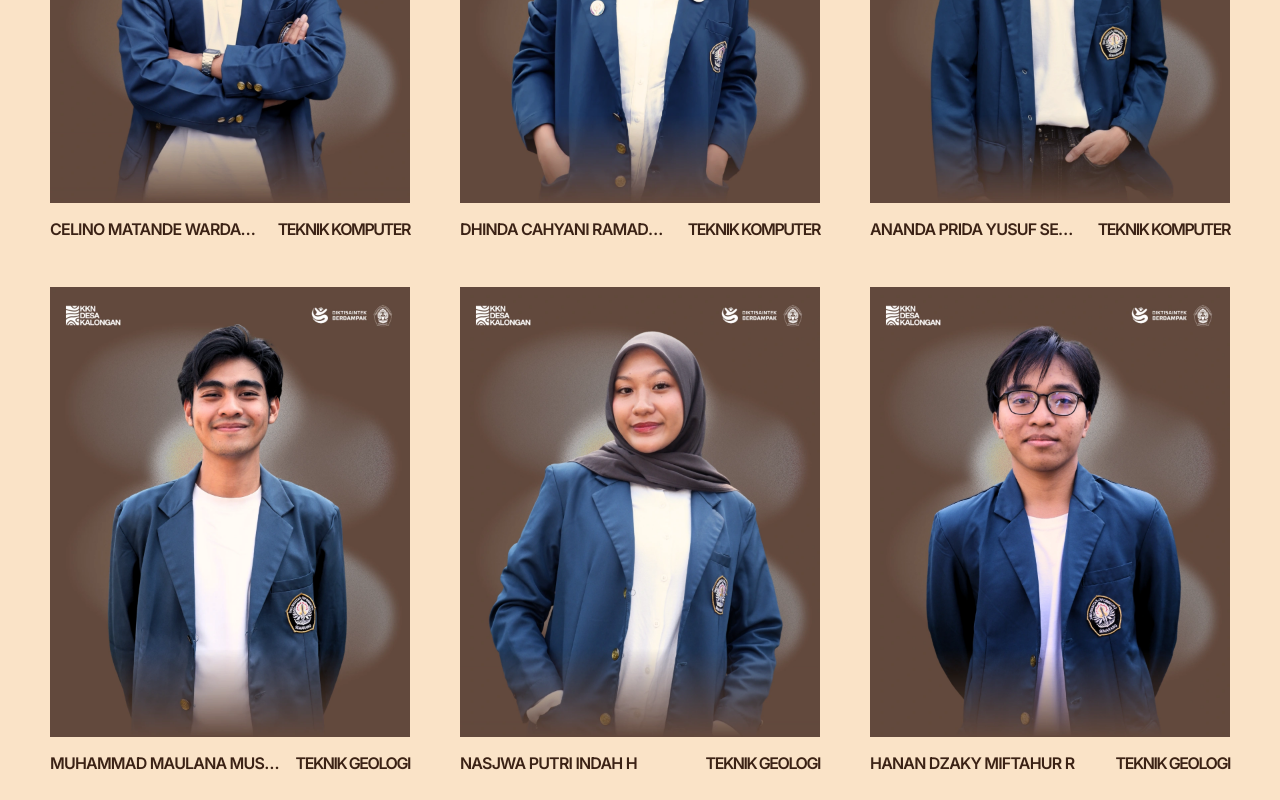
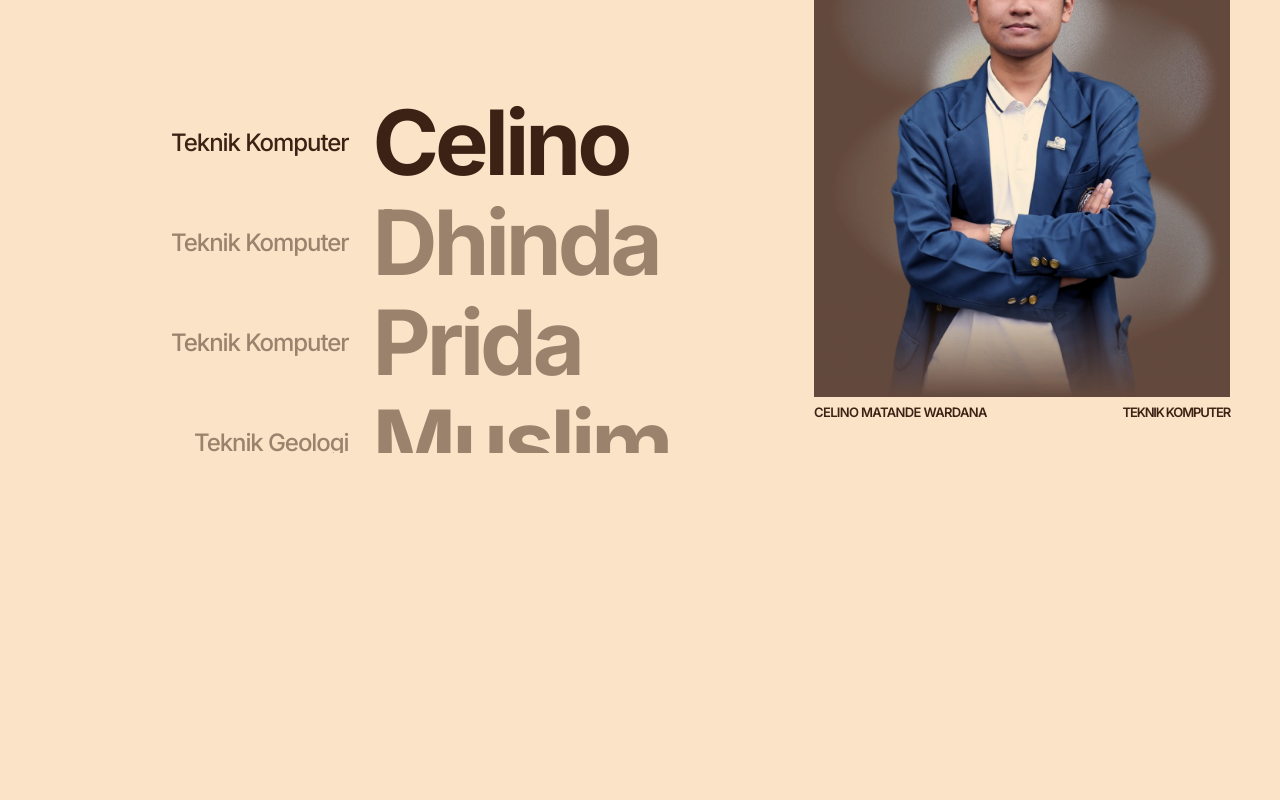
Before and after one commit to Celllzzz/SAKA-SiagaBencanaKalongan, a Next.js app: page /tentang in a window 1280 px wide. Shown: the part 4660-5460 px from the top of the page. Built offline with nearby package versions, Linux system fonts and the light colour scheme.

Commit message:
feat(tentang): redesign TeamSection with interactive sticky scroll for desktop

```diff
--- a/src/components/tentang/team-section.tsx
+++ b/src/components/tentang/team-section.tsx
@@ -1,90 +1,234 @@
+"use client";
+
+import { useState, useEffect, useRef } from "react";
 import Image from "next/image";
 
 const TEAM_MEMBERS = [
-  // Baris 1
-  { name: "Celino Matande Wardana", role: "Teknik Komputer", image: "celino.webp" },
-  { name: "Dhinda Cahyani Ramadhani", role: "Teknik Komputer", image: "dhinda.webp" },
-  { name: "Ananda Prida Yusuf Septiawan", role: "Teknik Komputer", image: "ananda prida.webp" },
+  // Teknik Komputer
+  { name: "Celino", fullName: "Celino Matande Wardana", role: "Teknik Komputer", image: "celino.webp" },
+  { name: "Dhinda", fullName: "Dhinda Cahyani Ramadhani", role: "Teknik Komputer", image: "dhinda.webp" },
+  { name: "Prida", fullName: "Ananda Prida Yusuf Septiawan", role: "Teknik Komputer", image: "ananda prida.webp" },
 
-  // Baris 2
-  { name: "Muhammad Maulana Muslim", role: "Teknik Geologi", image: "muslim.webp" },
-  { name: "Nasjwa Putri Indah H", role: "Teknik Geologi", image: "nasjwa.webp" },
-  { name: "Hanan Dzaky Miftahur R", role: "Teknik Geologi", image: "handza.webp" },
+  // Teknik Geologi
+  { name: "Muslim", fullName: "Muhammad Maulana Muslim", role: "Teknik Geologi", image: "muslim.webp" },
+  { name: "Wawa", fullName: "Nasjwa Putri Indah H", role: "Teknik Geologi", image: "nasjwa.webp" },
+  { name: "Handza", fullName: "Hanan Dzaky Miftahur R", role: "Teknik Geologi", image: "handza.webp" },
+  { name: "Devida", fullName: "Devida Rahayuning Tiyas", role: "Teknik Geologi", image: "devida.webp" },
+  { name: "Lulu", fullName: "Lulu Hasianna Sibarani", role: "Teknik Geologi", image: "lulu.webp" },
+  { name: "Yori", fullName: "Yori Hanum Susan", role: "Teknik Geologi", image: "yori.webp" },
+  { name: "Adlu", fullName: "Adlu Hayyu Pradifta", role: "Teknik Geologi", image: "adlu.webp" },
+  { name: "Reinard", fullName: "Reinard Raharto", role: "Teknik Geologi", image: "reinard.webp" },
+  { name: "Fayyad", fullName: "Fayyad Yaqfi A.", role: "Teknik Geologi", image: "fayyad.webp" },
+  { name: "Bestu", fullName: "Bagus Estu Prasetya", role: "Teknik Geologi", image: "bagus.webp" },
+  { name: "Yogi R.", fullName: "Yogi Reivaldo Tambun", role: "Teknik Geologi", image: "yogi reivaldo.webp" },
+  { name: "Risti", fullName: "Risti Fairuz Izdihar", role: "Teknik Geologi", image: "risti.webp" },
 
-  // Baris 3
-  { name: "Devida Rahayuning Tiyas", role: "Teknik Geologi", image: "devida.webp" },
-  { name: "Lulu Hasianna Sibarani", role: "Teknik Geologi", image: "lulu.webp" },
-  { name: "Yori Hanum Susan", role: "Teknik Geologi", image: "yori.webp" },
+  // Teknologi Pangan
+  { name: "Tsabila", fullName: "Tsabila Rashauna Anwary", role: "Teknologi Pangan", image: "tsabila.webp" },
+  { name: "Kayla", fullName: "Kayla Arlene Nazhira P.", role: "Teknologi Pangan", image: "kayla.webp" },
+  { name: "Elza", fullName: "Elza Atika Rahma", role: "Teknologi Pangan", image: "elza.webp" },
 
-  // Baris 4
-  { name: "Adlu Hayyu Pradifta", role: "Teknik Geologi", image: "adlu.webp" },
-  { name: "Reinard Raharto", role: "Teknik Geologi", image: "reinard.webp" },
-  { name: "Fayyad Yaqfi A.", role: "Teknik Geologi", image: "fayyad.webp" },
+  // K3
+  { name: "Kenya", fullName: "Kenya Cyninta Prati Christian", role: "K3", image: "kenya.webp" },
+  { name: "Caca", fullName: "Salsa Khairun Nissa", role: "K3", image: "salsa.webp" },
+  { name: "Jasmine", fullName: "Jasmine Hani Alifya", role: "K3", image: "jasmine.webp" },
+  { name: "Hardika", fullName: "Hardika Megantriadya Nugroho", role: "K3", image: "hardika.webp" },
+  { name: "Yogi Bali", fullName: "I Made Ananta Yogisvara", role: "K3", image: "yogi bali.webp" },
+  { name: "Rafi", fullName: "Rafi Raihan Putra Adrian", role: "K3", image: "rafi raihan.webp" },
 
-  // Baris 5
-  { name: "Bagus Estu Prasetya", role: "Teknik Geologi", image: "bagus.webp" },
-  { name: "Yogi Reivaldo Tambun", role: "Teknik Geologi", image: "yogi reivaldo.webp" },
-  { name: "Risti Fairuz Izdihar", role: "Teknik Geologi", image: "risti.webp" },
+  // Teknik Lingkungan
+  { name: "Agil", fullName: "Alexander Gilbert W. K.", role: "Teknik Lingkungan", image: "alexander gilbert.webp" },
+  { name: "Ishma", fullName: "Ishma Maula Izzah", role: "Teknik Lingkungan", image: "ishma.webp" },
 
-  // Baris 6
-  { name: "Tsabila Rashauna Anwary", role: "Teknologi Pangan", image: "tsabila.webp" },
-  { name: "Kayla Arlene Nazhira P.", role: "Teknologi Pangan", image: "kayla.webp" },
-  { name: "Elza Atika Rahma", role: "Teknologi Pangan", image: "elza.webp" },
-
-  // Baris 7
-  { name: "Kenya Cyninta Prati Christian", role: "K3", image: "kenya.webp" },
-  { name: "Salsa Khairun Nissa", role: "K3", image: "salsa.webp" },
-  { name: "Jasmine Hani Alifya", role: "K3", image: "jasmine.webp" },
-
-  // Baris 8
-  { name: "Hardika Megantriadya Nugroho", role: "K3", image: "hardika.webp" },
-  { name: "I Made Ananta Yogisvara", role: "K3", image: "yogi bali.webp" },
-  { name: "Rafi Raihan Putra Adrian", role: "K3", image: "rafi raihan.webp" },
-
-  // Baris 9
-  { name: "Alexander Gilbert W. K.", role: "Teknik Lingkungan", image: "alexander gilbert.webp" },
-  { name: "Ishma Maula Izzah", role: "Teknik Lingkungan", image: "ishma.webp" },
-  { name: "Roihan Miftahul Huda", role: "Ekonomi", image: "roihan.webp" },
-
-  // Baris 10
-  { name: "Muhammad Nazmi Fauzi", role: "Ekonomi", image: "nazmi.webp" },
-  { name: "Dinda Ayu Andhini", role: "Ekonomi", image: "dinda.webp" },
-  { name: "Muhammad Yogi Pratama Putra", role: "Ekonomi", image: "yogi pratama.webp" },
+  // Ekonomi
+  { name: "Nazmi", fullName: "Muhammad Nazmi Fauzi", role: "Ekonomi", image: "nazmi.webp" },
+  { name: "Dinda", fullName: "Dinda Ayu Andhini", role: "Ekonomi", image: "dinda.webp" },
+  { name: "Yogi P.", fullName: "Muhammad Yogi Pratama Putra", role: "Ekonomi", image: "yogi pratama.webp" },
+  { name: "Roihan", fullName: "Roihan Miftahul Huda", role: "Ekonomi", image: "roihan.webp" },
 ];
 
-export function TeamSection() {
+const ROW_HEIGHT = 100; // 90px line-height + 10px gap
+const SCROLL_PER_MEMBER = 100; // pixels of page scroll per member transition
+
+/* ─────────────────────────────────────────────
+   Desktop: Interactive sticky-scroll name list
+   ───────────────────────────────────────────── */
+function DesktopTeamSection() {
+  const sectionRef = useRef<HTMLDivElement>(null);
+  const [activeIndex, setActiveIndex] = useState(0);
+
+  const totalScrollDistance = SCROLL_PER_MEMBER * (TEAM_MEMBERS.length - 1);
+
+  useEffect(() => {
+    const handleScroll = () => {
+      if (!sectionRef.current) return;
+      const rect = sectionRef.current.getBoundingClientRect();
+
+      // The track starts at rect.top. We want it to start sticking when rect.top <= 90 (navbar height).
+      const scrolled = 90 - rect.top;
+      const maxScroll = totalScrollDistance;
+
+      if (scrolled < 0) {
+        setActiveIndex(0);
+        return;
+      }
+      if (scrolled > maxScroll) {
+        setActiveIndex(TEAM_MEMBERS.length - 1);
+        return;
+      }
+
+      const progress = scrolled / maxScroll;
+      const newIndex = Math.round(progress * (TEAM_MEMBERS.length - 1));
+      setActiveIndex(newIndex);
+    };
+
+    window.addEventListener("scroll", handleScroll, { passive: true });
+    handleScroll();
+    return () => window.removeEventListener("scroll", handleScroll);
+  }, []);
+
   return (
-    <section className="w-full bg-[#FAE3C7] text-[#3B2215] px-[50px] py-[50px] overflow-hidden" data-theme="light" data-bg="#FAE3C7">
-      <div className="w-full max-w-[1440px] mx-auto flex flex-col gap-[50px] xl:gap-[100px]">
+    <div className="w-full bg-[#FAE3C7] text-[#3B2215]" data-theme="light" data-bg="#FAE3C7">
 
-        {/* Header Section */}
-        <div className="flex flex-col xl:flex-row items-start xl:items-center justify-between w-full gap-[30px] xl:gap-0">
-          <h2 className="font-[Inter] font-medium text-[40px] md:text-[60px] xl:text-[90px] leading-[1] tracking-[-0.045em] capitalize xl:w-1/2">
-            Orang Orang <br />
+      {/* Static Header */}
+      <div className="w-full max-w-[1440px] mx-auto px-[50px] py-[50px] flex flex-row items-center justify-between">
+        <h2 className="font-[Inter] font-medium text-[90px] leading-none tracking-[-0.045em] capitalize">
+          Orang Orang
+          <br />
           Di Balik SAKA
         </h2>
-          <p className="font-[Inter] font-medium text-[16px] md:text-[20px] xl:text-[24px] leading-[1.35] tracking-[-0.045em] text-justify xl:w-1/2">
-            Dari survei lapangan, pemetaan, penyusunan prosedur, hingga membangun website ini — semua dikerjakan bersama oleh tim KKN-T 119 Universitas Diponegoro. membantu Desa Kalongan lebih siap menghadapi bencana.
+        <p className="font-[Inter] font-medium text-[24px] leading-[1.35] tracking-[-0.045em] text-justify max-w-[670px] shrink-0">
+          Dari survei lapangan, pemetaan, penyusunan prosedur, hingga
+          membangun website ini — semua dikerjakan bersama oleh tim KKN-T
+          119 Universitas Diponegoro. membantu Desa Kalongan lebih siap
+          menghadapi bencana.
         </p>
       </div>
 
-        {/* Grid Anggota Tim */}
-        <div className="grid grid-cols-1 md:grid-cols-2 xl:grid-cols-3 gap-y-[50px] gap-x-[20px] xl:gap-x-[50px] w-full">
+      {/* Scroll Track */}
+      <div
+        ref={sectionRef}
+        style={{ height: `calc(${totalScrollDistance}px + 100vh - 90px)` }}
+        className="relative w-full"
+      >
+        {/* Sticky Container */}
+        <div className="sticky top-[90px] h-[calc(100vh-90px)] w-full overflow-hidden flex flex-col">
+          <div className="w-full max-w-[1440px] mx-auto flex flex-row flex-1 overflow-hidden px-[50px] py-[50px] gap-[50px]">
+
+            {/* Name List (scrolling via translateY) */}
+            <div className="flex-1 overflow-hidden relative min-w-0">
+              <div
+                className="absolute flex flex-col gap-[10px] transition-transform duration-300 ease-out"
+                style={{
+                  top: "50%",
+                  left: "50%",
+                  transform: `translate(-50%, -${activeIndex * ROW_HEIGHT + ROW_HEIGHT / 2}px)`,
+                }}
+              >
+                {TEAM_MEMBERS.map((member, i) => (
+                  <div
+                    key={i}
+                    className={`flex flex-row items-center gap-[24px] h-[90px] transition-opacity duration-300 ${i === activeIndex ? "opacity-100" : "opacity-50"
+                      }`}
+                  >
+                    <span className="w-[250px] text-right font-[Inter] font-medium text-[24px] leading-[1.35] tracking-[-0.045em] shrink-0">
+                      {member.role}
+                    </span>
+                    <span className="font-[Inter] font-bold text-[90px] leading-none tracking-[-0.045em] capitalize whitespace-nowrap">
+                      {member.name}
+                    </span>
+                  </div>
+                ))}
+              </div>
+            </div>
+
+            {/* Photo Card (Original Size 416x520) */}
+            <div className="w-[416px] shrink-0 flex flex-col items-center justify-center">
+              <div className="relative w-full aspect-[416/520] overflow-hidden bg-[#8b7355]">
+                {TEAM_MEMBERS.map((member, i) => (
+                  <Image
+                    key={i}
+                    src={`/assets/about/tim/${member.image}`}
+                    alt={member.fullName}
+                    fill
+                    sizes="416px"
+                    className={`object-cover object-top transition-opacity duration-500 ${i === activeIndex ? "opacity-100" : "opacity-0"
+                      }`}
+                    priority={i === 0}
+                  />
+                ))}
+              </div>
+              <div className="flex justify-between items-center w-full mt-[9px]">
+                <span className="font-[Inter] font-semibold text-[13px] leading-none tracking-[-0.05em] uppercase">
+                  {TEAM_MEMBERS[activeIndex].fullName}
+                </span>
+                <span className="font-[Inter] font-semibold text-[13px] leading-none tracking-[-0.09em] uppercase">
+                  {TEAM_MEMBERS[activeIndex].role}
+                </span>
+              </div>
+            </div>
+
+          </div>
+        </div>
+      </div>
+    </div>
+  );
+}
+
+/* ─────────────────────────────────────────────
+   Exported Component (Desktop + Mobile/Tablet)
+   ───────────────────────────────────────────── */
+export function TeamSection() {
+  return (
+    <>
+      {/* Desktop: Interactive sticky scroll */}
+      <div className="hidden xl:block">
+        <DesktopTeamSection />
+      </div>
+
+      {/* Mobile / Tablet: Grid cards (original layout) */}
+      <section
+        className="xl:hidden w-full bg-[#FAE3C7] text-[#3B2215] px-[50px] py-[50px] overflow-hidden"
+        data-theme="light"
+        data-bg="#FAE3C7"
+      >
+        <div className="w-full max-w-[1440px] mx-auto flex flex-col gap-[50px]">
+
+          {/* Header */}
+          <div className="flex flex-col items-start justify-between w-full gap-[30px]">
+            <h2 className="font-[Inter] font-medium text-[40px] md:text-[60px] leading-[1] tracking-[-0.045em] capitalize">
+              Orang Orang
+              <br />
+              Di Balik SAKA
+            </h2>
+            <p className="font-[Inter] font-medium text-[16px] md:text-[20px] leading-[1.35] tracking-[-0.045em] text-justify">
+              Dari survei lapangan, pemetaan, penyusunan prosedur, hingga
+              membangun website ini — semua dikerjakan bersama oleh tim KKN-T
+              119 Universitas Diponegoro. membantu Desa Kalongan lebih siap
+              menghadapi bencana.
+            </p>
+          </div>
+
+          {/* Grid */}
+          <div className="grid grid-cols-1 md:grid-cols-2 gap-y-[50px] gap-x-[20px] w-full">
             {TEAM_MEMBERS.map((member, index) => (
-            <div key={index} className="flex flex-col w-full gap-[10px] items-start">
+              <div
+                key={index}
+                className="flex flex-col w-full gap-[10px] items-start"
+              >
                 <div className="relative w-full aspect-[416/520] overflow-hidden bg-[#8b7355]">
                   <Image
                     src={`/assets/about/tim/${member.image}`}
-                  alt={member.name}
+                    alt={member.fullName}
                     fill
                     className="object-cover object-top"
                   />
                 </div>
                 <div className="flex flex-row justify-between items-center w-full mt-2">
-                <span className="font-[Inter] font-semibold text-[14px] xl:text-[16px] leading-[1] tracking-[-0.05em] uppercase truncate pr-4">
-                  {member.name}
+                  <span className="font-[Inter] font-semibold text-[14px] leading-[1] tracking-[-0.05em] uppercase truncate pr-4">
+                    {member.fullName}
                   </span>
-                <span className="font-[Inter] font-semibold text-[12px] xl:text-[16px] leading-[1] tracking-[-0.09em] uppercase shrink-0">
+                  <span className="font-[Inter] font-semibold text-[12px] leading-[1] tracking-[-0.09em] uppercase shrink-0">
                     {member.role}
                   </span>
                 </div>
@@ -94,5 +238,6 @@ export function TeamSection() {
 
         </div>
       </section>
+    </>
   );
 }
```
Also changed, not shown: src/components/layout/navbar.tsx (+6 -9 lines). Lines whose indentation alone changed are shown as unchanged.
